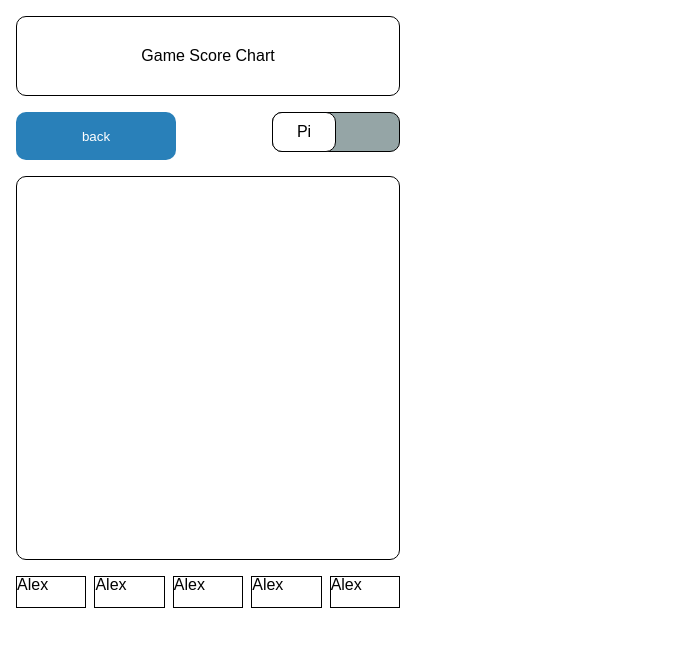
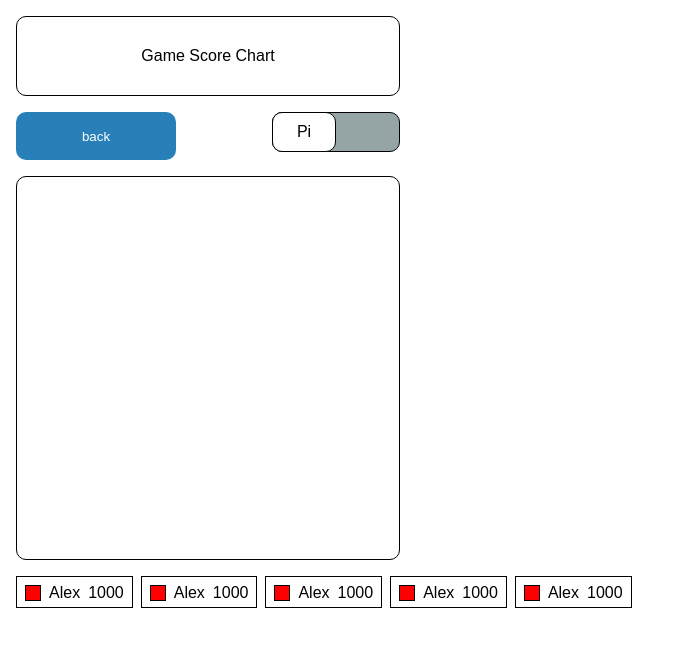
Before and after one commit to yongseongjeon/challenges, a React (Create React App) app in the folder 1-producing-chart/: page /chart in a window 1280 px wide. Shown: the top 646 px of the page, without its empty margins (0-679 px from the left). Built offline with nearby package versions, Linux system fonts and the light colour scheme.

Commit message:
feat: PiChartSectionInfo 생성

```diff
--- /dev/null
+++ b/1-producing-chart/src/components/PiChartSectionInfo/PiChartSectionInfo.tsx
@@ -0,0 +1,35 @@
+import styled from "styled-components";
+
+interface PiChartSectionInfo {
+  color: string;
+  name: string;
+  score: string;
+}
+
+function PiChartSectionInfo({ color, name, score }: PiChartSectionInfo) {
+  return (
+    <Score>
+      <Color color={color} />
+      <span>{name}</span>
+      <span>{score}</span>
+    </Score>
+  );
+}
+
+export default PiChartSectionInfo;
+
+const Score = styled.div`
+  width: fit-content;
+  height: 2rem;
+  border: 1px solid black;
+  display: flex;
+  padding: 0.5rem;
+  gap: 0.5rem;
+`;
+
+const Color = styled.div<{ color: string }>`
+  width: 1rem;
+  height: 1rem;
+  border: 1px solid black;
+  background-color: ${({ color }) => color};
+`;
--- a/1-producing-chart/src/pages/Chart/Chart.tsx
+++ b/1-producing-chart/src/pages/Chart/Chart.tsx
@@ -2,6 +2,7 @@ import styled from "styled-components";
 import Button from "../../components/Button/Button";
 import ToggleButton from "../../components/ToggleButton/ToggleButton";
 import Header from "../../components/Header/Header";
+import PiChartSectionInfo from "../../components/PiChartSectionInfo/PiChartSectionInfo";
 
 function Chart() {
   return (
@@ -13,11 +14,11 @@ function Chart() {
       </Buttons>
       <ChartContainer />
       <Scores>
-        <Score>Alex</Score>
-        <Score>Alex</Score>
-        <Score>Alex</Score>
-        <Score>Alex</Score>
-        <Score>Alex</Score>
+        <PiChartSectionInfo color="red" name="Alex" score="1000" />
+        <PiChartSectionInfo color="red" name="Alex" score="1000" />
+        <PiChartSectionInfo color="red" name="Alex" score="1000" />
+        <PiChartSectionInfo color="red" name="Alex" score="1000" />
+        <PiChartSectionInfo color="red" name="Alex" score="1000" />
       </Scores>
     </Wrapper>
   );
@@ -49,9 +50,3 @@ const Scores = styled.div`
   display: flex;
   gap: 0.5rem;
 `;
-
-const Score = styled.div`
-  width: 4.5rem;
-  height: 2rem;
-  border: 1px solid black;
-`;
```
